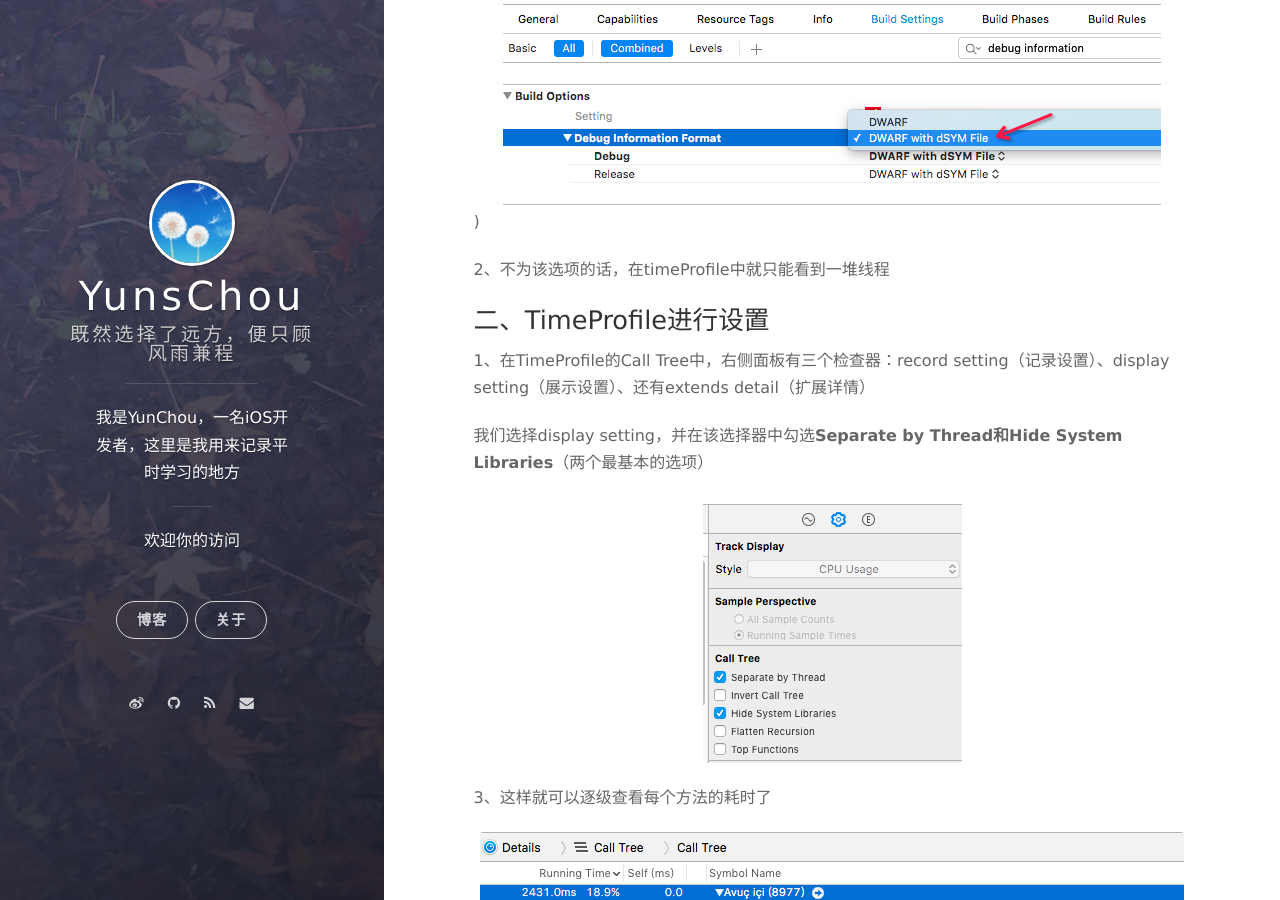
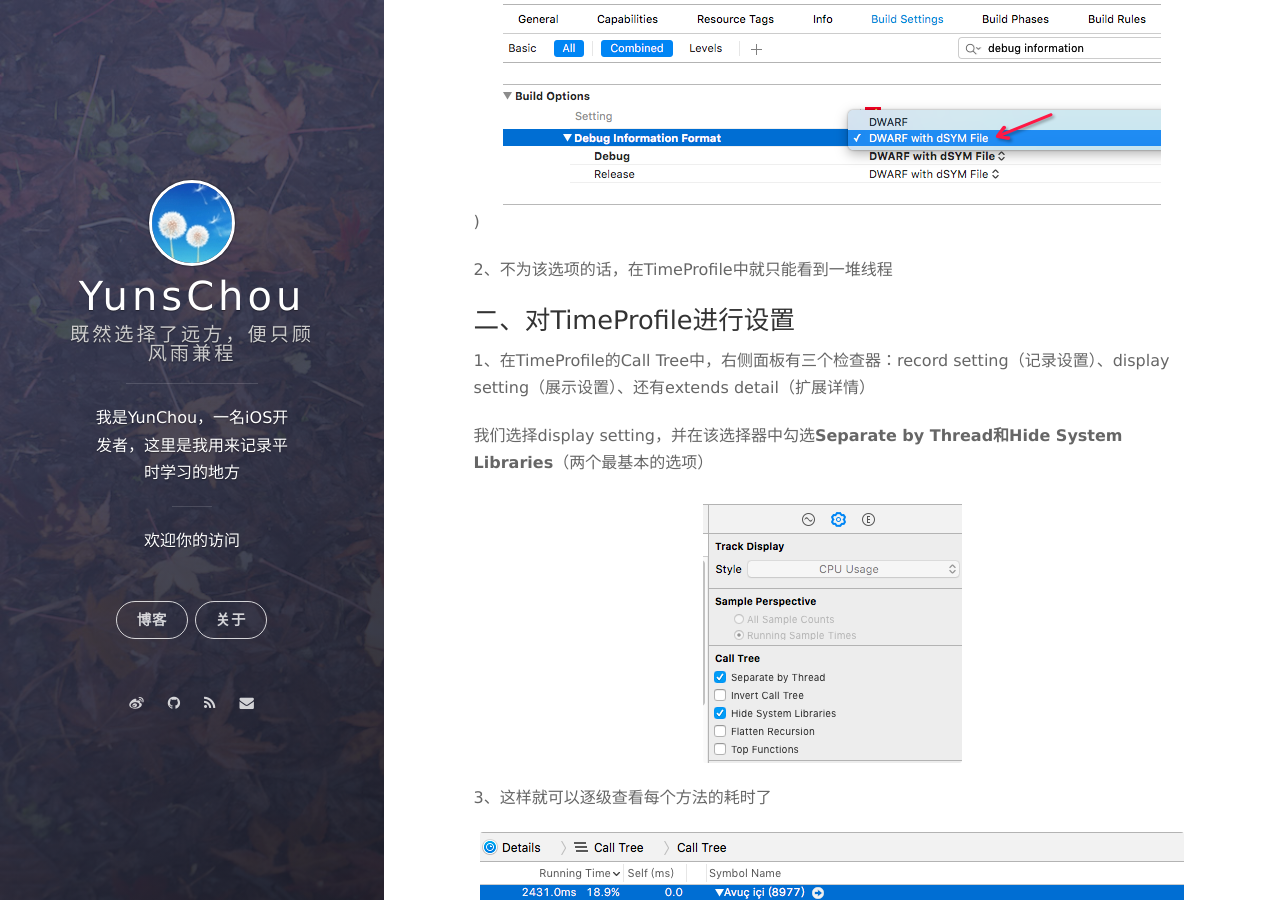
Before and after one commit to YunsChou/Yuns.github.io, a Jekyll site: the page built from _posts/2016-08-22-Xcode中TimeProfile使用.md, in a window 1280 px wide and 900 px high, scrolled down 308 px. Built offline with Jekyll 4.4.1, drawn with Linux system fonts in a browser that asks for light colours; nearby versions of some CDN libraries; Markdown is read by kramdown in place of the engine named in the settings; comment, search, counter and statistics services are not loaded.

Commit message:
fix blog detail

```diff
--- a/_posts/2016-08-22-Xcode中TimeProfile使用.md
+++ b/_posts/2016-08-22-Xcode中TimeProfile使用.md
@@ -13,9 +13,9 @@
 
 ![img](/assets/images/2016/Xcode中TimeProfile使用-1.png))
 
-2、不为该选项的话，在timeProfile中就只能看到一堆线程
+2、不为该选项的话，在TimeProfile中就只能看到一堆线程
 
-### 二、TimeProfile进行设置
+### 二、对TimeProfile进行设置
 
 1、在TimeProfile的Call Tree中，右侧面板有三个检查器：record setting（记录设置）、display setting（展示设置）、还有extends detail（扩展详情）
 
```
